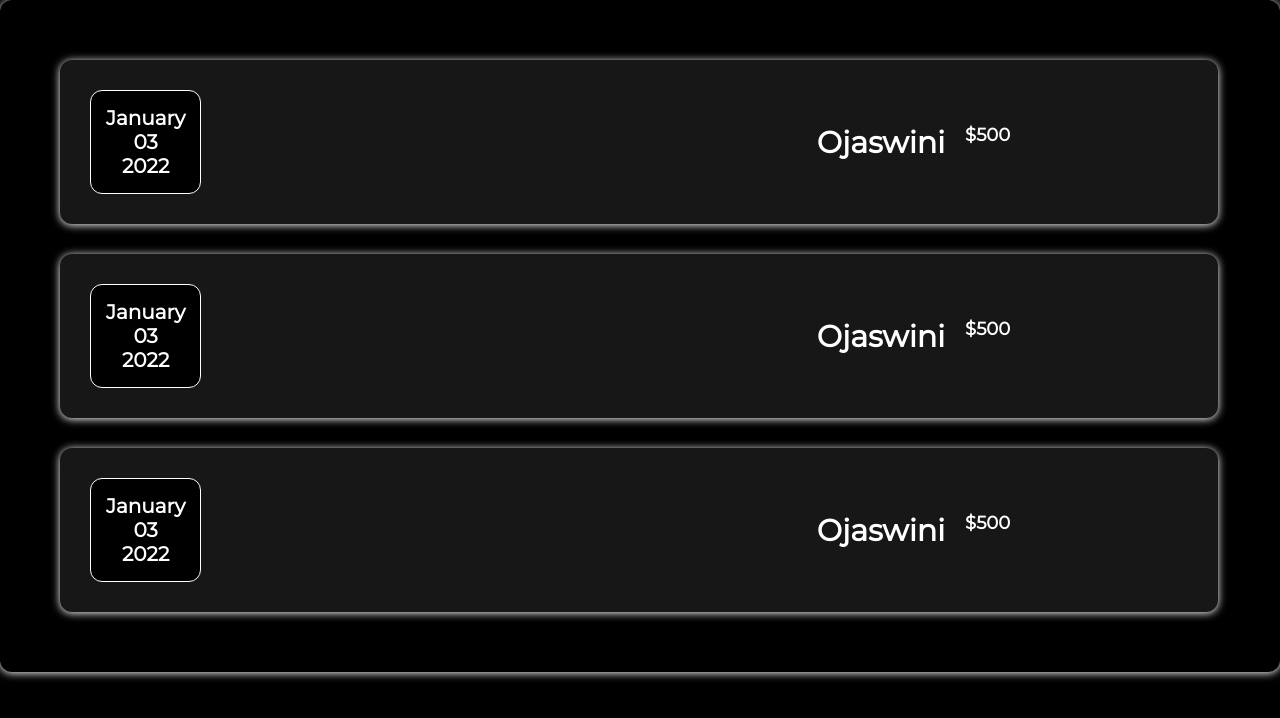
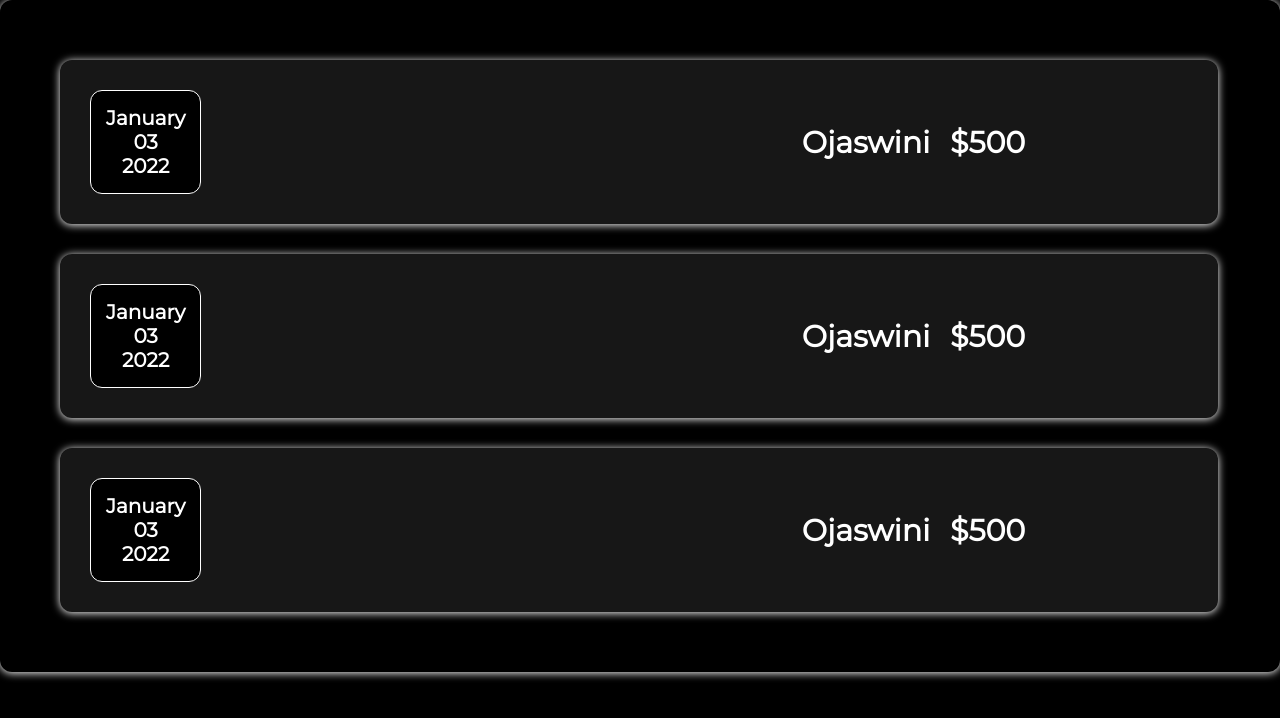
Before and after one commit to itsskofficial/Expense-Tracker, a React (Create React App) app: page / in a window 1280 px wide. Shown: the top 718 px of the page. Built offline with nearby package versions, Linux system fonts and the light colour scheme.

Commit message:
Dec 2, 2022, 11:31 AM

```diff
--- a/src/css/ExpenseItem.css
+++ b/src/css/ExpenseItem.css
@@ -23,7 +23,7 @@
 .expense-item-price{
     font-family: 'Montserrat',sans-serif;
     font-weight: 600;
-    font-size:large;
+    font-size:30px;
     margin-left: 20px;
     color: white;
 }
```
